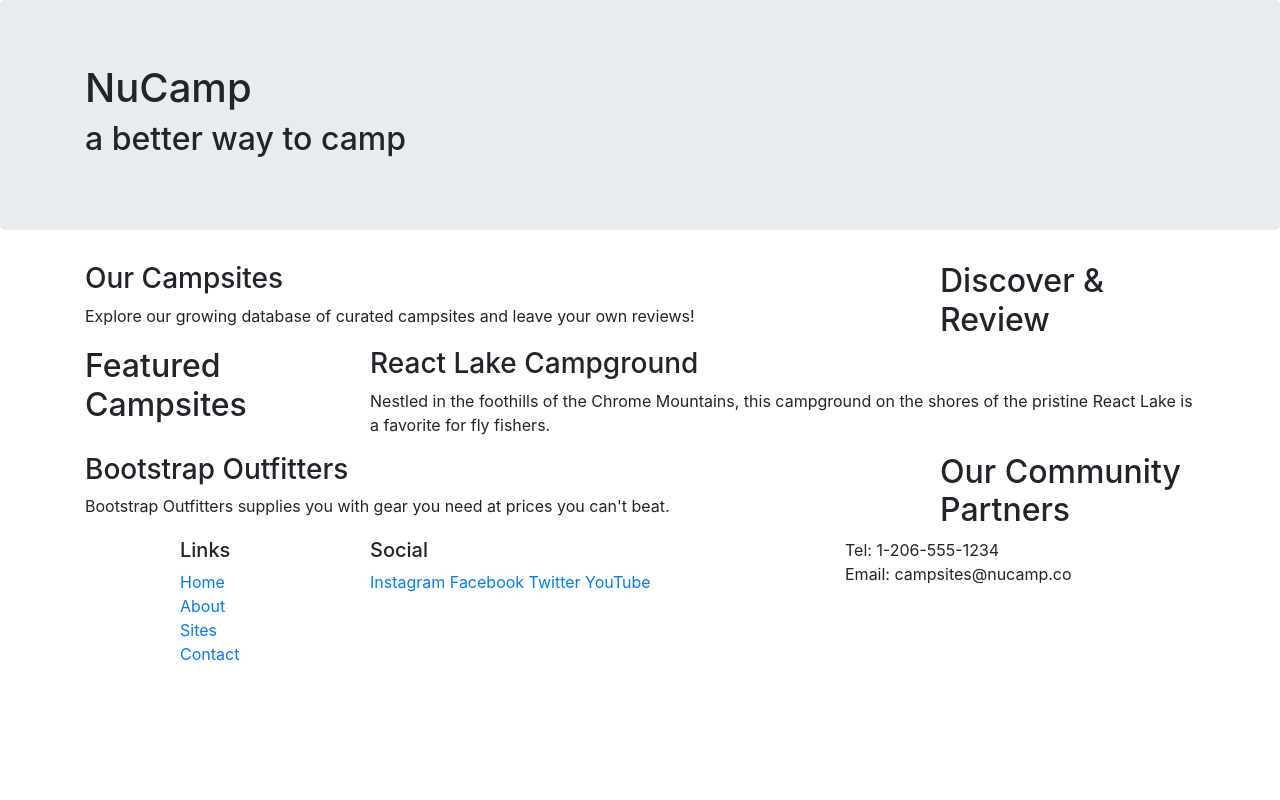
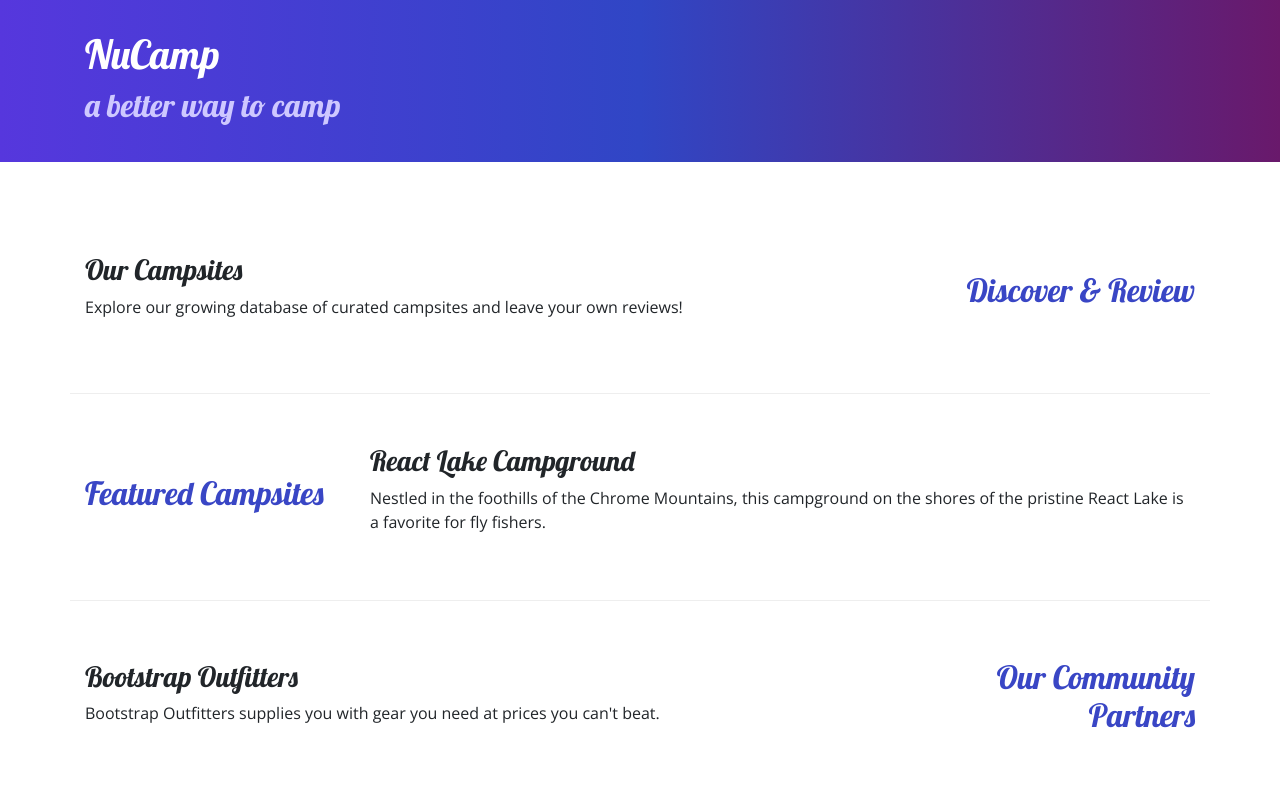
Before and after one commit to JT-817/nucampsite_bootstrap_start-main, a website: page index.html in a window 1280 px wide. Shown: the top 800 px of the page. Drawn offline with nearby package versions, Linux system fonts and the light colour scheme.

Commit message:
Adding Custom Styles

```diff
--- /dev/null
+++ b/css/styles.css
@@ -0,0 +1,28 @@
+body {
+    font-family: "Open Sans", sans-serif;
+}
+
+h1, h2, h3 {
+    font-family: "Lobster", cursive;
+}
+
+h2 {
+    color: #3946C5;
+}
+header h2 {
+    color: #CEC8FF;
+}
+footer {
+    background-image: linear-gradient(#CEC8ff, white);
+    padding: 20px 0;
+}
+.jumbotron {
+    padding: 30px;
+    background-image: linear-gradient(to right, #5637DD, #3046C5, #69196B);
+    color: white;
+}
+.row-content {
+    padding: 50px 0;
+    border-bottom: 1px ridge;
+    min-height: 200px;
+}
--- a/index.html
+++ b/index.html
@@ -10,12 +10,15 @@
       rel="stylesheet"
       href="node_modules/bootstrap/dist/css/bootstrap.min.css"
     />
+        <!-- Additional CSS must be placed after Bootstrap CSS -->
+    <link rel="stylesheet" href="https://fonts.googleapis.com/css?family=Lobster|Open+Sans" />
+    <link rel="stylesheet" href="css/styles.css" />
 
     <title>NuCamp: A Better Way To Camp</title>
   </head>
 
   <body>
-    <header class="jumbotron">
+    <header class="jumbotron jumbotron-fluid">
       <div class="container">
         <div class="row">
           <div class="col">
@@ -26,9 +29,9 @@
       </div>
     </header>
     <div class="container">
-      <div class="row">
+      <div class="row row-content align-items-center">
         <div class="col-sm-4 order-sm-last col-md-3">
-          <h2>Discover & Review</h2>
+          <h2 class="text-sm-right">Discover & Review</h2>
         </div>
         <div class="col">
           <h3>Our Campsites</h3>
@@ -38,7 +41,7 @@
           </p>
         </div>
       </div>
-      <div class="row">
+      <div class="row row-content align-items-center">
         <div class="col-sm-4 col-md-3">
           <h2>Featured Campsites</h2>
         </div>
@@ -51,9 +54,9 @@
         </div>
       </div>
 
-      <div class="row">
+      <div class="row row-content align-items-center">
         <div class="col-sm-4 order-sm-last col-md-3">
-          <h2>Our Community Partners</h2>
+          <h2 class="text-sm-right">Our Community Partners</h2>
         </div>
         <div class="col">
           <h3>Bootstrap Outfitters</h3>
@@ -77,14 +80,14 @@
               <li><a href="#">Contact</a></li>
             </ul>
           </div>
-          <div class="col-6 col-sm-5">
+          <div class="col-6 col-sm-5 text-center">
             <h5>Social</h5>
             <a href="http://instagram.com/">Instagram</a>
             <a href="http://facebook.com/">Facebook</a>
             <a href="http://twitter.com/">Twitter</a>
             <a href="http://youtube.com/">YouTube</a>
           </div>
-          <div class="col-sm-4">
+          <div class="col-sm-4 text-center">
             Tel: 1-206-555-1234<br />
             Email: campsites@nucamp.co
           </div>
```
